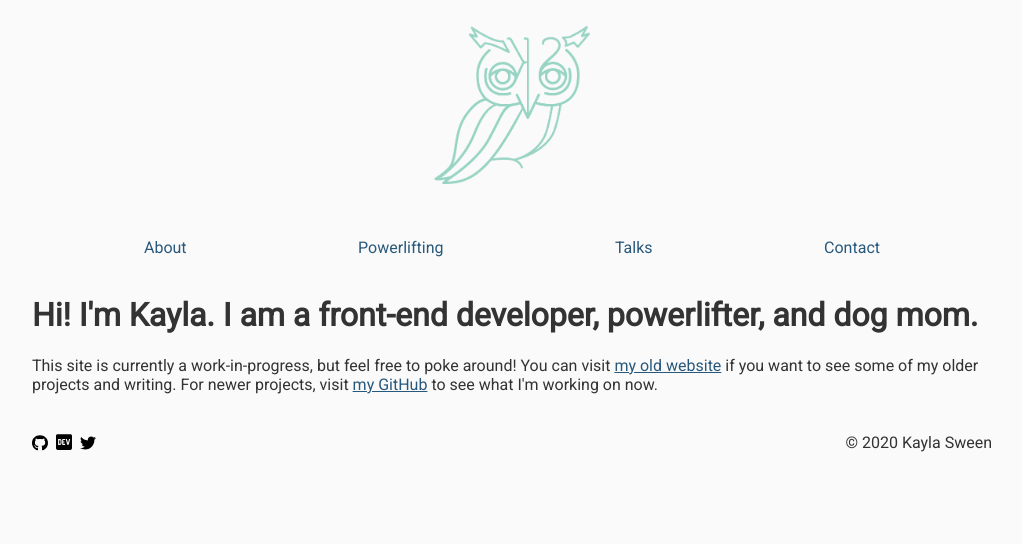
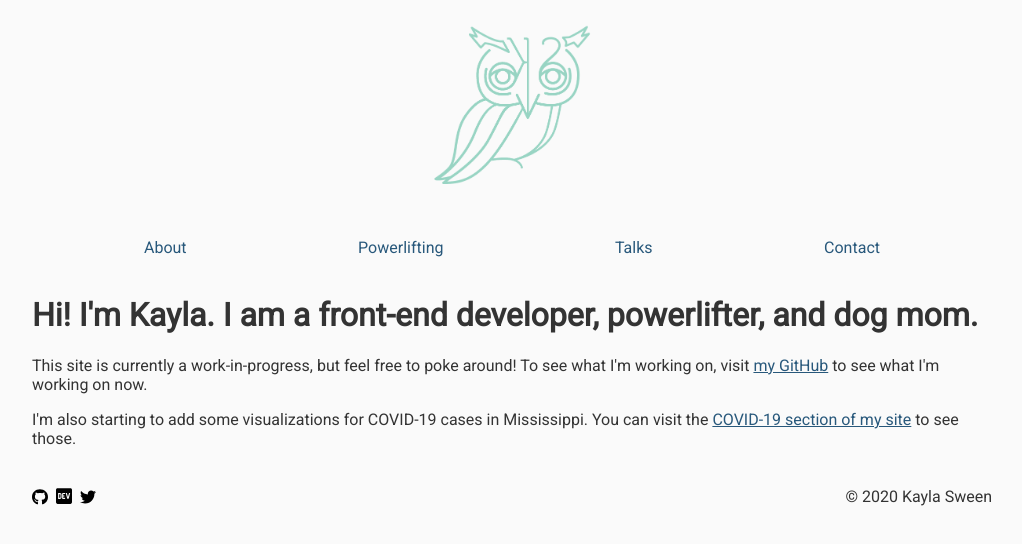
Before and after one commit to kaylasween/KaylaSweenWebsite, a Gatsby site: page / in a window 1280 px wide. Shown: the whole page, without its empty margins (128-1150 px from the left). Built offline with nearby package versions, Linux system fonts and the light colour scheme; Gatsby itself is replaced by a stand-in of ours.

Commit message:
adding link to COVID page on homepage.

```diff
--- a/src/pages/index.js
+++ b/src/pages/index.js
@@ -1,4 +1,5 @@
 import React from 'react'
+import { Link } from 'gatsby'
 
 import Layout from '../components/Layout'
 import SEO from '../components/seo'
@@ -8,9 +9,10 @@ const IndexPage = () => (
     <SEO title="Home" keywords={[`Kayla`, `Sween`, `Kayla Sween`, `Web Development`, `front end developer`, `UX`, `accessibility`]} />
     <h1>Hi! I'm Kayla. I am a front-end developer, powerlifter, and dog mom.</h1>
     <p>
-      This site is currently a work-in-progress, but feel free to poke around! You can visit <a href="https://old.kaylasween.com/">my old website</a> if you want to see some of my older projects and writing.
-      For newer projects, visit <a href="https://github.com/kaylasween">my GitHub</a> to see what I'm working on now.
+      This site is currently a work-in-progress, but feel free to poke around!
+      To see what I'm working on, visit <a href="https://github.com/kaylasween">my GitHub</a> to see what I'm working on now.
     </p>
+    <p>I'm also starting to add some visualizations for COVID-19 cases in Mississippi. You can visit the <Link to="/COVID-19/">COVID-19 section of my site</Link> to see those.</p>
   </Layout>
 )
 
```
